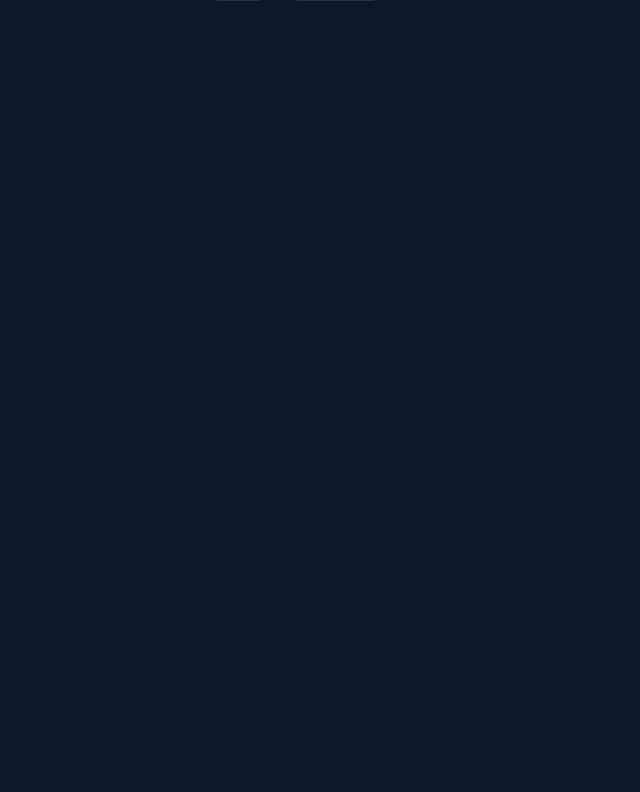
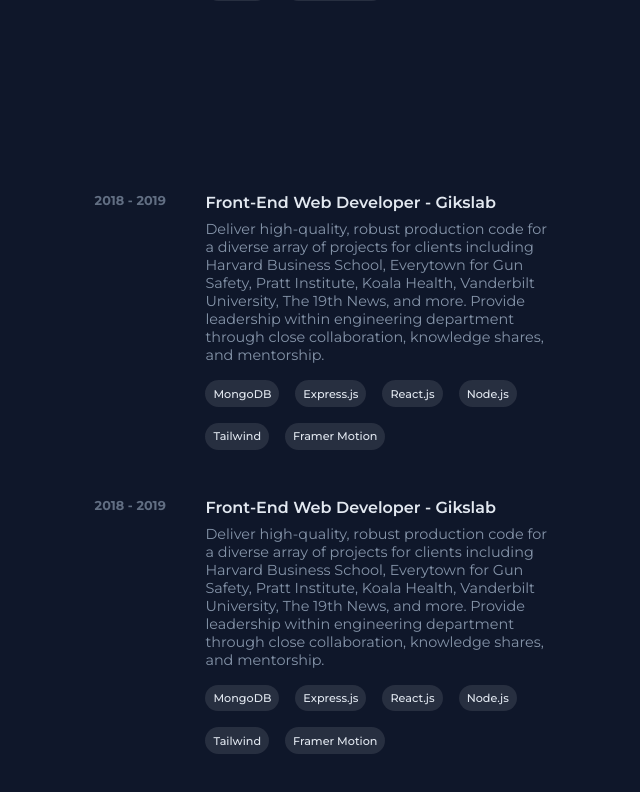
Before and after one commit to hellofromiqbal/react-porto, a React (Create React App) app: page / in a window 1280 px wide. Shown: the part 1144-1936 px from the top of the page, without its empty margins (577-1217 px from the left). Before the commit the page ends 1241 px from the top, so only its background shows below. Built offline with nearby package versions, Linux system fonts and the light colour scheme.

Commit message:
add projects section

```diff
--- a/src/App.js
+++ b/src/App.js
@@ -4,6 +4,7 @@
 import SocialMedia from './components/SocialMedia';
 import AboutSection from './sections/About';
 import ExperienceSection from './sections/Experience';
+import ProjectsSection from './sections/Projects';
 
 function App() {
   return (
@@ -18,6 +19,7 @@
       <main className={styles.AppMain}>
         <AboutSection/>
         <ExperienceSection/>
+        <ProjectsSection/>
       </main>
     </div>
   );
--- a/src/sections/Projects/index.jsx
+++ b/src/sections/Projects/index.jsx
@@ -0,0 +1,17 @@
+import React from 'react';
+import styles from './projects.module.css';
+import Card from '../../components/Card';
+
+const ProjectsSection = () => {
+  return (
+    <section id='projects' className={styles.projectsSection}>
+      <h2>EXPERIENCE</h2>
+      <div className={styles.projectsList}>
+        <Card/>
+        <Card/>
+      </div>
+    </section>
+  )
+};
+
+export default ProjectsSection;
--- a/src/sections/Projects/projects.module.css
+++ b/src/sections/Projects/projects.module.css
@@ -0,0 +1,33 @@
+.projectsSection {
+  display: flex;
+  flex-direction: column;
+  gap: 1rem;
+}
+
+.projectsSection h2 {
+  display: none;
+  background-color: #0f172a;
+  color: #e2e8f0;
+  font-size: 1rem;
+  padding: 1rem 0;
+  position: sticky;
+  top: 0;
+}
+
+.projectsList {
+  display: flex;
+  flex-direction: column;
+  gap: 1rem;
+}
+
+
+/* Media Queries */
+@media screen and (width < 1024px) {
+  .projectsSection h2 {
+    display: block;
+  }
+
+  .projectsList {
+    gap: 3rem;
+  }
+}
```
